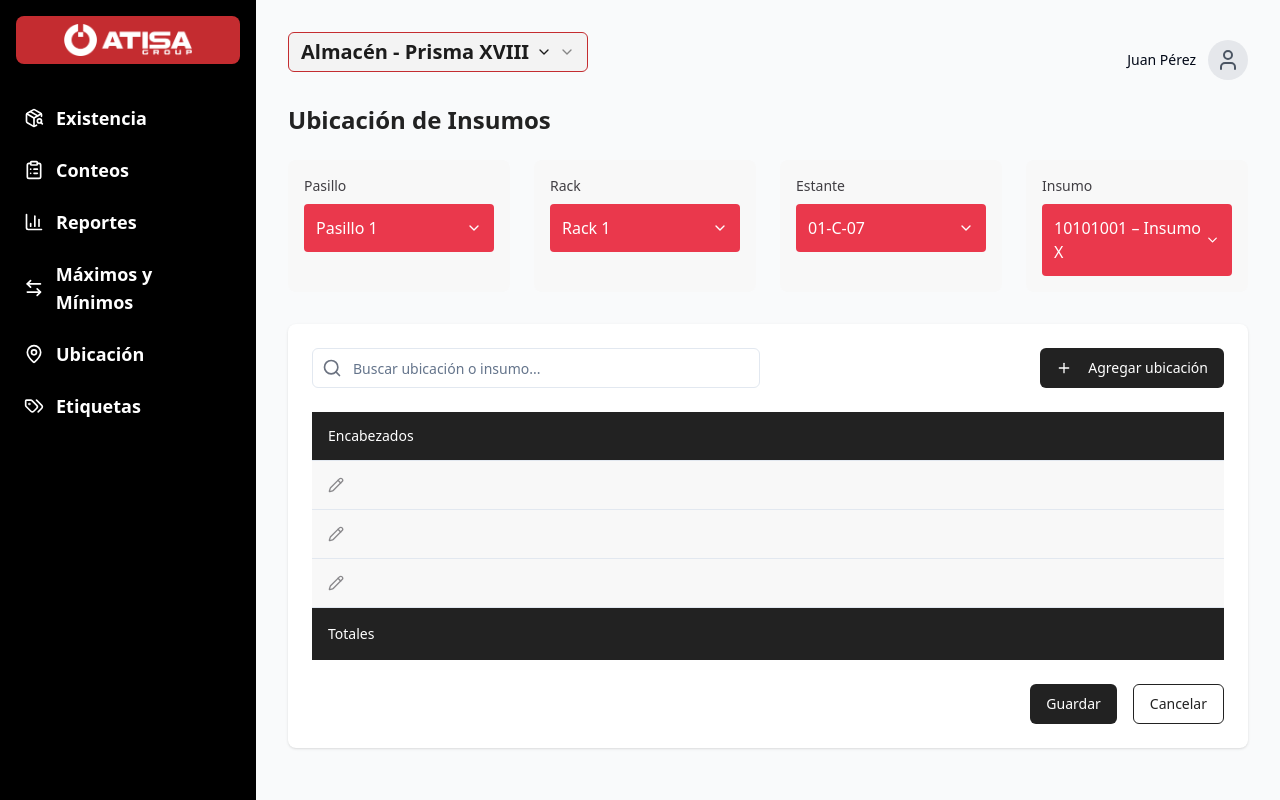
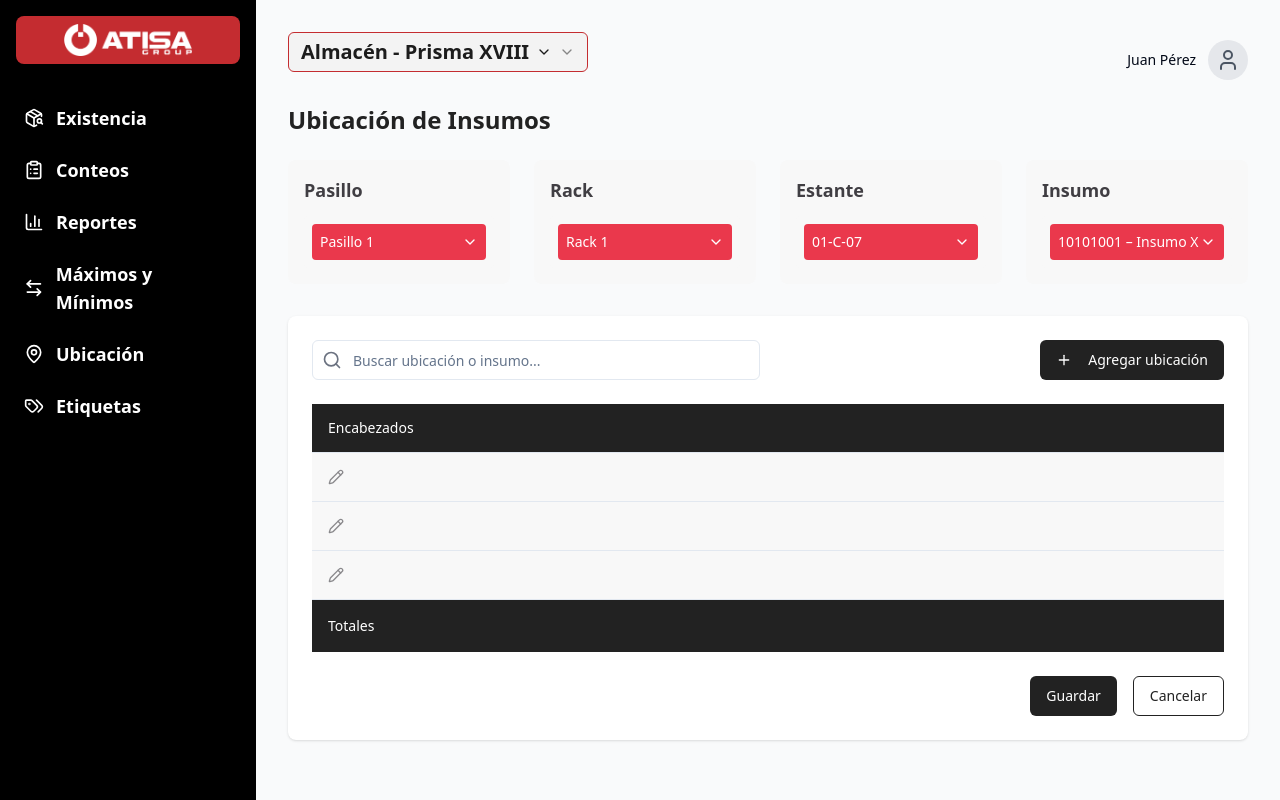
Before and after one commit to Oscarm157/almacen-atisa, a React (Vite) app: page /ubicacion in a window 1280 px wide. Built offline with nearby package versions, Linux system fonts and the light colour scheme.

Commit message:
Refactor Ubicacion component styles
Adjusted font size of titles and restyled option menus in the Ubicacion component.

```diff
--- a/src/pages/Ubicacion.tsx
+++ b/src/pages/Ubicacion.tsx
@@ -34,31 +34,39 @@ const Ubicacion = () => {
 
         <div className="grid grid-cols-1 md:grid-cols-2 lg:grid-cols-4 gap-6 mb-8">
           <div className="bg-[#f8f8f8] p-4 rounded-lg">
-            <h3 className="text-sm font-medium mb-2 text-[#403E43]">Pasillo</h3>
-            <div className="bg-[#ea384c] text-white p-3 rounded flex items-center justify-between cursor-pointer hover:bg-[#d42d3f] transition-colors">
+            <h3 className="text-lg font-semibold mb-3 text-[#403E43]">Pasillo</h3>
+            <div className="bg-[#f8f8f8] p-2 rounded">
+              <div className="bg-[#ea384c] text-white p-2 rounded flex items-center justify-between cursor-pointer hover:bg-[#d42d3f] transition-colors text-sm">
                 <span>Pasillo 1</span>
                 <ChevronDown className="h-4 w-4" />
               </div>
             </div>
+          </div>
           <div className="bg-[#f8f8f8] p-4 rounded-lg">
-            <h3 className="text-sm font-medium mb-2 text-[#403E43]">Rack</h3>
-            <div className="bg-[#ea384c] text-white p-3 rounded flex items-center justify-between cursor-pointer hover:bg-[#d42d3f] transition-colors">
+            <h3 className="text-lg font-semibold mb-3 text-[#403E43]">Rack</h3>
+            <div className="bg-[#f8f8f8] p-2 rounded">
+              <div className="bg-[#ea384c] text-white p-2 rounded flex items-center justify-between cursor-pointer hover:bg-[#d42d3f] transition-colors text-sm">
                 <span>Rack 1</span>
                 <ChevronDown className="h-4 w-4" />
               </div>
             </div>
+          </div>
           <div className="bg-[#f8f8f8] p-4 rounded-lg">
-            <h3 className="text-sm font-medium mb-2 text-[#403E43]">Estante</h3>
-            <div className="bg-[#ea384c] text-white p-3 rounded flex items-center justify-between cursor-pointer hover:bg-[#d42d3f] transition-colors">
+            <h3 className="text-lg font-semibold mb-3 text-[#403E43]">Estante</h3>
+            <div className="bg-[#f8f8f8] p-2 rounded">
+              <div className="bg-[#ea384c] text-white p-2 rounded flex items-center justify-between cursor-pointer hover:bg-[#d42d3f] transition-colors text-sm">
                 <span>01-C-07</span>
                 <ChevronDown className="h-4 w-4" />
               </div>
             </div>
+          </div>
           <div className="bg-[#f8f8f8] p-4 rounded-lg">
-            <h3 className="text-sm font-medium mb-2 text-[#403E43]">Insumo</h3>
-            <div className="bg-[#ea384c] text-white p-3 rounded flex items-center justify-between cursor-pointer hover:bg-[#d42d3f] transition-colors">
+            <h3 className="text-lg font-semibold mb-3 text-[#403E43]">Insumo</h3>
+            <div className="bg-[#f8f8f8] p-2 rounded">
+              <div className="bg-[#ea384c] text-white p-2 rounded flex items-center justify-between cursor-pointer hover:bg-[#d42d3f] transition-colors text-sm">
                 <span>10101001 – Insumo X</span>
                 <ChevronDown className="h-4 w-4" />
+              </div>
             </div>
           </div>
         </div>
```
Lines whose indentation alone changed are shown as unchanged.
